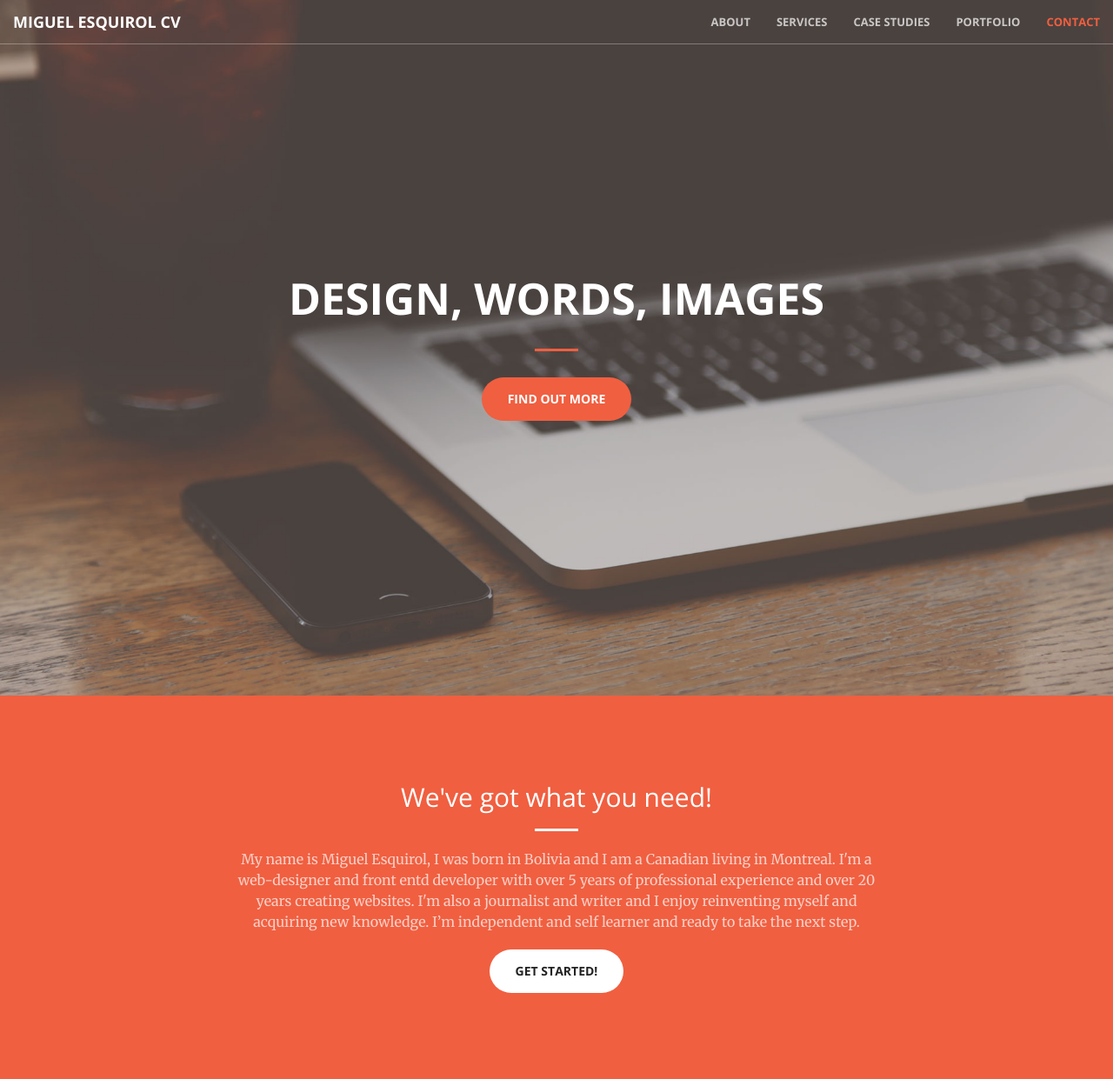
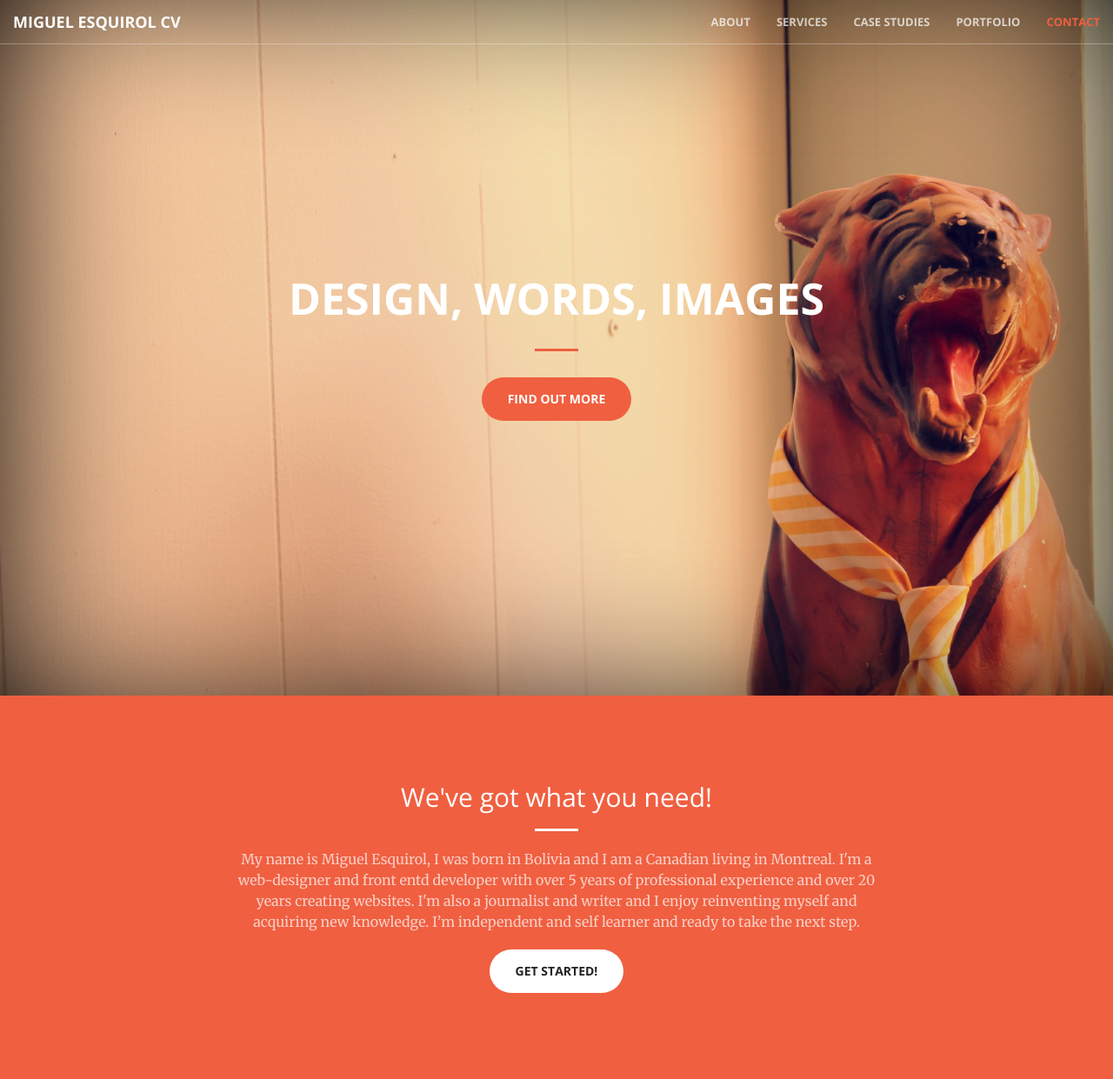
Before and after one commit to miguelesquirol/Bootstrap-Portfolio, a PHP site: page / in a window 1280 px wide. Shown: the top 1241 px of the page at 87% size. Run offline with PHP 8.4, Linux system fonts and the light colour scheme; some libraries are stand-ins or nearby versions.

Commit message:
Header Image
Css Change

```diff
--- a/css/creative.css
+++ b/css/creative.css
@@ -155,7 +155,7 @@ header {
   background-size: cover;
   -o-background-size: cover;
   background-position: center;
-  background-image: url('../img/header.jpg');
+  background-image: url('../img/bg.jpg');
   text-align: center;
   color: white;
 }
```
